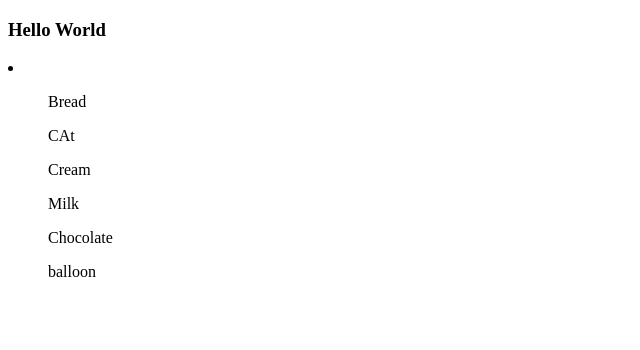
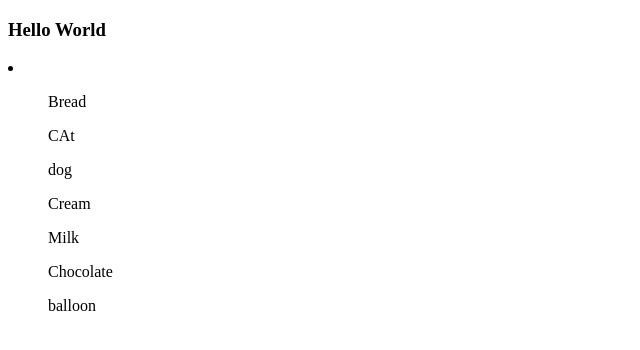
Before and after one commit to Mithila30/hello, a plain HTML site: page index.html in a window 1280 px wide. Shown: the whole page, without its empty margins (0-640 px from the left). Drawn offline with Linux system fonts and the light colour scheme.

Commit message:
added dog

```diff
--- a/index.html
+++ b/index.html
@@ -13,6 +13,7 @@
             Bread
         </ul>
         <ul>CAt</ul>
+        <ul>dog</ul>
         <ul>Cream</ul>
         <ul>Milk</ul>
         <ul>Chocolate</ul>
```
